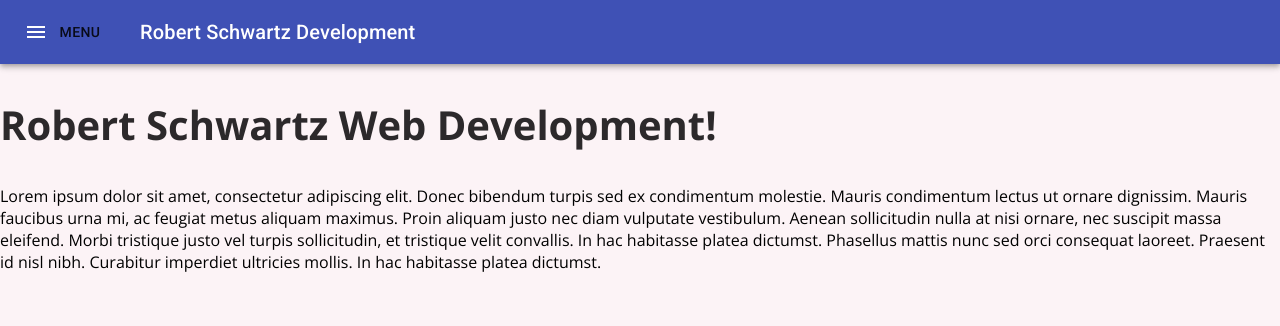
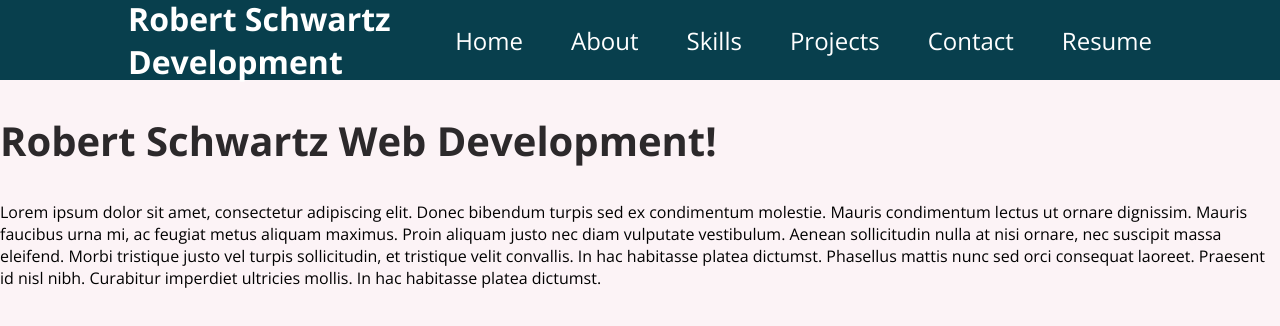
Before and after one commit to Robert-Schwartz/REACT-Profile, a React (Create React App) app: page / in a window 1280 px wide. Shown: the top 326 px of the page. Built offline with nearby package versions, Linux system fonts and the light colour scheme.

Commit message:
create header with Route functionality

```diff
--- a/src/App.js
+++ b/src/App.js
@@ -1,42 +1,40 @@
-import React, { useState } from 'react';
-import NavTabs from './components/NavTabs';
-import Home from './pages/Home';
-import About from './pages/About';
-import Resume from './pages/Resume';
-import Projects from './pages/Projects';
-import Skills from './pages/Skills';
-import Contact from './pages/Contact';
-import Container from '@material-ui/core/Container';
+import MainNavigation from "./components/layout/MainNavigation";
+import Home from "./pages/Home";
+import About from "./pages/About";
+import Resume from "./pages/Resume";
+import Projects from "./pages/Projects";
+import Skills from "./pages/Skills";
+import Contact from "./pages/Contact";
+import Container from "@material-ui/core/Container";
+import { Route, Switch } from "react-router-dom";
 
 function App() {
-  // Using useState, set the default value for currentPage to 'Home'
-  const [currentPage, handlePageChange] = useState('Home');
-
-  // The renderPage method uses a switch statement to render the appropriate current page
-  const renderPage = () => {
-    switch (currentPage) {
-      case 'About':
-        return <About />;
-      case 'Projects':
-        return <Projects/>;
-      case 'Skills':
-        return <Skills />;
-      case 'Contact':
-        return <Contact />;
-      case 'Resume':
-        return <Resume />;
-      default:
-        return <Home />;
-    }
-  };
-
   return (
     <div>
-      <Container maxWidth='xl' disableGutters={true}>
-      {/* Pass the state value and the setter as props to NavTabs */}
-      <NavTabs currentPage={currentPage} handlePageChange={handlePageChange} />
-      {/* Call the renderPage function passing in the currentPage */}
-      {<div>{renderPage(currentPage)}</div>}
+      <Container maxWidth="xl" disableGutters={true}>
+        <div>
+          <MainNavigation />
+          <Switch>
+            <Route path="/" exact>
+              <Home />
+            </Route>
+            <Route path="/about" exact>
+              <About />
+            </Route>
+            <Route path="/skills" exact>
+              <Skills />
+            </Route>
+            <Route path="/projects" exact>
+              <Projects />
+            </Route>
+            <Route path="/contact" exact>
+              <Contact />
+            </Route>
+            <Route path="/resume" exact>
+              <Resume />
+            </Route>
+          </Switch>
+        </div>
       </Container>
     </div>
   );
--- a/src/components/Drawer/index.js
+++ /dev/null
@@ -1,75 +0,0 @@
-import React from 'react';
-import clsx from 'clsx';
-import { makeStyles } from '@material-ui/core/styles';
-import SwipeableDrawer from '@material-ui/core/SwipeableDrawer';
-import Button from '@material-ui/core/Button';
-import List from '@material-ui/core/List';
-import ListItem from '@material-ui/core/ListItem';
-import ListItemIcon from '@material-ui/core/ListItemIcon';
-import ListItemText from '@material-ui/core/ListItemText';
-import PersonIcon from '@material-ui/icons/Person';
-import AppsIcon from '@material-ui/icons/Apps';
-
-
-const useStyles = makeStyles({
-    list: {
-        width: 250,
-    },
-    fullList: {
-        width: 'auto',
-    },
-});
-
-export default function Drawer(props) {
-    const classes = useStyles();
-    const [state, setState] = React.useState({
-        left: false
-    });
-
-    const toggleDrawer = (anchor, open) => (event) => {
-        if (event && event.type === 'keydown' && (event.key === 'Tab' || event.key === 'Shift')) {
-            return;
-        }
-
-        setState({ ...state, [anchor]: open });
-    };
-
-    const list = (anchor) => (
-        <div
-            className={clsx(classes.list, {
-                [classes.fullList]: anchor === 'top' || anchor === 'bottom',
-            })}
-            role="presentation"
-            onClick={toggleDrawer(anchor, false)}
-            onKeyDown={toggleDrawer(anchor, false)}
-        >
-            <List>
-                {['About', 'Skills', 'Projects', 'Contact', 'Resume', 'Home'].map((text, index) => (
-                    <ListItem button key={text} onClick={() => props.handlePageChange(text)}>
-                        <ListItemIcon>
-                            {index === 0 ? <PersonIcon /> : <AppsIcon />}</ListItemIcon>
-                        <ListItemText primary={text} />
-                    </ListItem>
-                ))}
-            </List>
-        </div>
-    );
-
-    return (
-        <div>
-            {['Menu'].map((anchor) => (
-                <React.Fragment key={anchor}>
-                    <Button onClick={toggleDrawer(anchor, true)}>{anchor}</Button>
-                    <SwipeableDrawer
-                        anchor={anchor}
-                        open={state[anchor]}
-                        onClose={toggleDrawer(anchor, false)}
-                        onOpen={toggleDrawer(anchor, true)}
-                    >
-                        {list(anchor)}
-                    </SwipeableDrawer>
-                </React.Fragment>
-            ))}
-        </div>
-    );
-}
--- a/src/components/NavTabs/index.js
+++ /dev/null
@@ -1,43 +0,0 @@
-import React from 'react';
-import { makeStyles } from '@material-ui/core/styles';
-import AppBar from '@material-ui/core/AppBar';
-import Toolbar from '@material-ui/core/Toolbar';
-import Typography from '@material-ui/core/Typography';
-import IconButton from '@material-ui/core/IconButton';
-import MenuIcon from '@material-ui/icons/Menu';
-import Drawer from '../Drawer';
-
-const useStyles = makeStyles((theme) => ({
-    root: {
-        flexGrow: 1,
-    },
-    menuButton: {
-        marginRight: theme.spacing(2),
-    },
-    title: {
-        flexGrow: 1,
-    },
-    border: {
-        backgroundColor: 50,
-    }
-}));
-
-export default function NavTabs(props) {
-    const classes = useStyles();
-
-    return (
-        <div className={classes.root}>
-            <AppBar position="static">
-                <Toolbar>
-                    <IconButton edge="start" className={classes.menuButton} color="inherit" aria-label="menu">
-                        <MenuIcon />
-                        <Drawer handlePageChange={props.handlePageChange} />
-                    </IconButton>
-                    <Typography variant="h6" className={classes.title}>
-                        Robert Schwartz Development
-                    </Typography>
-                </Toolbar>
-            </AppBar>
-        </div>
-    );
-}
--- /dev/null
+++ b/src/components/layout/MainNavigation.js
@@ -0,0 +1,34 @@
+import React from "react";
+import { Link } from "react-router-dom";
+import classes from './MainNavigation.module.css';
+
+function MainNavigation() {
+  return (
+  <header className ={classes.header}>
+    <h1> Robert Schwartz Development</h1>
+    <ul>
+      <li>
+        {/* Link internally adds an onclick internally and will update the URL and load appropriate components */}
+        <Link to="/">Home</Link>
+      </li>
+      <li>
+        <Link to="/about">About</Link>
+      </li>
+      <li>
+        <Link to="/skills">Skills</Link>
+      </li>
+      <li>
+        <Link to="/projects">Projects</Link>
+      </li>
+      <li>
+        <Link to="/contact">Contact</Link>
+      </li>
+      <li>
+        <Link to="/resume">Resume</Link>
+      </li>
+    </ul>
+  </header>
+  );
+}
+
+export default MainNavigation;
--- /dev/null
+++ b/src/components/layout/MainNavigation.module.css
@@ -0,0 +1,53 @@
+.header {
+  width: 100%;
+  height: 5rem;
+  display: flex;
+  align-items: center;
+  justify-content: space-between;
+  background-color: #083f4d;
+  padding: 0 10%;
+  display: flex;
+}
+
+.logo {
+  font-size: 2rem;
+  color: white;
+  font-weight: bold;
+}
+
+header h1 {
+    color: white;
+    font-size: 2rem;
+}
+
+.header ul {
+  list-style: none;
+  margin: 0;
+  padding: 0;
+  display: flex;
+  align-items: baseline;
+}
+
+.header li {
+  margin-left: 3rem;
+}
+
+.header a {
+  text-decoration: none;
+  font-size: 1.5rem;
+  color: white;
+}
+
+.header a:hover,
+.header a:active,
+.header a.active {
+   color: #b8fcf3;
+}
+
+.badge {
+  background-color: #083f4d;
+  color: white;
+  border-radius: 12px;
+  padding: 0 1rem;
+  margin-left: 0.5rem;
+}
--- a/src/index.js
+++ b/src/index.js
@@ -1,9 +1,15 @@
-// React Library
-import React from 'react';
-import ReactDOM from 'react-dom';
+// From React Library
+import React from "react";
+import ReactDOM from "react-dom";
+import { BrowserRouter } from "react-router-dom";
 
-import './index.css';
-import App from './App';
+import "./index.css";
+import App from "./App";
 
 // Render the Page
-ReactDOM.render(<App />,document.getElementById('root'));
+ReactDOM.render(
+  <BrowserRouter>
+    <App />
+  </BrowserRouter>,
+  document.getElementById("root")
+);
```
